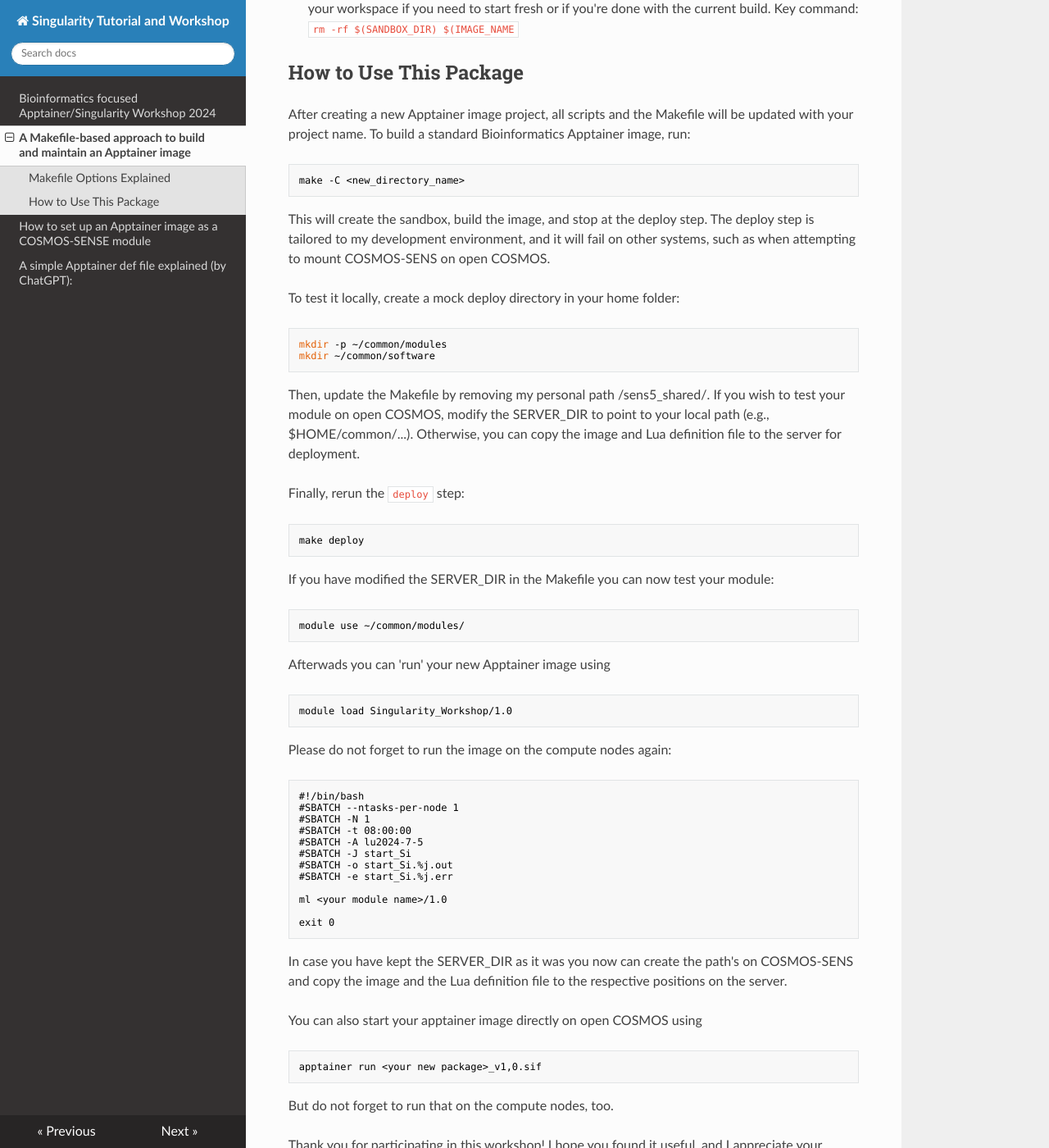
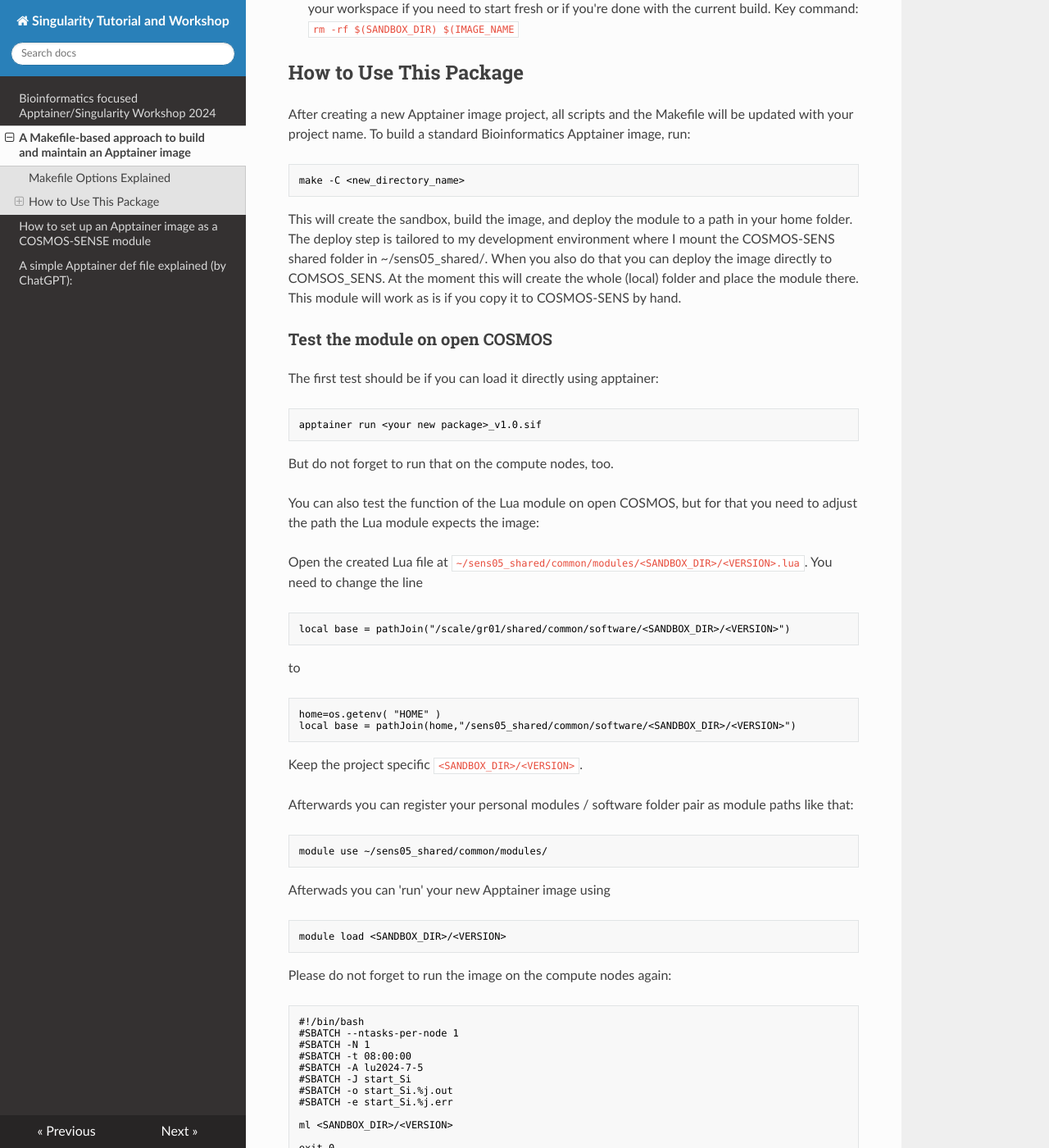
Before and after one commit to stela2502/Singularity_Tutorial, an MkDocs documentation site: the page built from docs/AMakefileBasedApproach.md, in a window 1280 px wide and 1400 px high, scrolled down 1067 px. Shown: the whole window at 82% size. Built offline with MkDocs 1.6.1, drawn with Linux system fonts in a browser that asks for light colours; nearby versions of some CDN libraries; some of the changed text lies outside the part shown.

Commit message:
First round of error checking finished.

````diff
--- a/docs/AMakefileBasedApproach.md
+++ b/docs/AMakefileBasedApproach.md
@@ -11,7 +11,7 @@ The ImageSmith has my implementation of that idea installed as ascript:
 /opt/ImageSmith/create_new_image_builder.sh <new_directory_name>
 ```
 
-This will create a folder and populate it with a Makefile, a default definition file and two scripts; ``shell.sh`` and ``run.sh``.
+This will create a folder and populate it with a Makefile, a default definition file and three scripts; ``shell.sh``, ``run.sh`` and ``generate_module.sh``.
 
 
 ## Makefile Options Explained
@@ -44,31 +44,44 @@ After creating a new Apptainer image project, all scripts and the Makefile will
 make -C <new_directory_name>
 ```
 
-This will create the sandbox, build the image, and stop at the deploy step. The deploy step is tailored to my development environment, and it will fail on other systems, such as when attempting to mount COSMOS-SENS on open COSMOS.
+This will create the sandbox, build the image, and deploy the module to a path in your home folder. The deploy step is tailored to my development environment where I mount the COSMOS-SENS shared folder in ~/sens05_shared/. When you also do that you can deploy the image directly to COMSOS_SENS.
+At the moment this will create the whole (local) folder and place the module there.
+This module will work as is if you copy it to COSMOS-SENS by hand.
 
-To test it locally, create a mock deploy directory in your home folder:
+### Test the module on open COSMOS
+
+
+The first test should be if you can load it directly using apptainer:
 ```bash
-mkdir -p ~/common/modules
-mkdir ~/common/software
+apptainer run <your new package>_v1.0.sif
 ```
+But do not forget to run that on the compute nodes, too.
 
-Then, update the Makefile by removing my personal path /sens5_shared/. If you wish to test your module on open COSMOS, modify the SERVER_DIR to point to your local path (e.g., $HOME/common/...). Otherwise, you can copy the image and Lua definition file to the server for deployment.
 
-Finally, rerun the ``deploy`` step:
-```bash
-make deploy
+You can also test the function of the Lua module on open COSMOS, but for that you need to adjust the path the Lua module expects the image:
+
+Open the created Lua file at ``~/sens05_shared/common/modules/<SANDBOX_DIR>/<VERSION>.lua``.
+You need to change the line
+```text
+local base = pathJoin("/scale/gr01/shared/common/software/<SANDBOX_DIR>/<VERSION>")
 ```
+to
+```text
+home=os.getenv( "HOME" )
+local base = pathJoin(home,"/sens05_shared/common/software/<SANDBOX_DIR>/<VERSION>")
+```
+Keep the project specific ``<SANDBOX_DIR>/<VERSION>``.
 
-If you have modified the SERVER_DIR in the Makefile you can now test your module:
+Afterwards you can register your personal modules / software folder pair as module paths like that:
 
 ```bash
-module use ~/common/modules/
+module use ~/sens05_shared/common/modules/
 ```
 
 Afterwads you can 'run' your new Apptainer image using
 
 ```bash
-module load Singularity_Workshop/1.0
+module load <SANDBOX_DIR>/<VERSION>
 ```
 
 Please do not forget to run the image on the compute nodes again:
@@ -82,18 +95,15 @@ Please do not forget to run the image on the compute nodes again:
 #SBATCH -o start_Si.%j.out
 #SBATCH -e start_Si.%j.err
 
-ml <your module name>/1.0
+ml <SANDBOX_DIR>/<VERSION>
 
 exit 0
 ```
 
-In case you have kept the SERVER_DIR as it was you now can create the path's on COSMOS-SENS and copy the image and the Lua definition file to the respective positions on the server.
-
-You can also start your apptainer image directly on open COSMOS using
+If you have modified the Lua definition file and now want to copy the image to COSMOS-SENS the easiest is to remove the ``~/sens01_shared/common`` folder and re-deploy the module:
 ```bash
-apptainer run <your new package>_v1,0.sif
+make deploy
 ```
-But do not forget to run that on the compute nodes, too.
 
 
 
````
Also changed, not shown: docs/index.md (+9 -8 lines).
